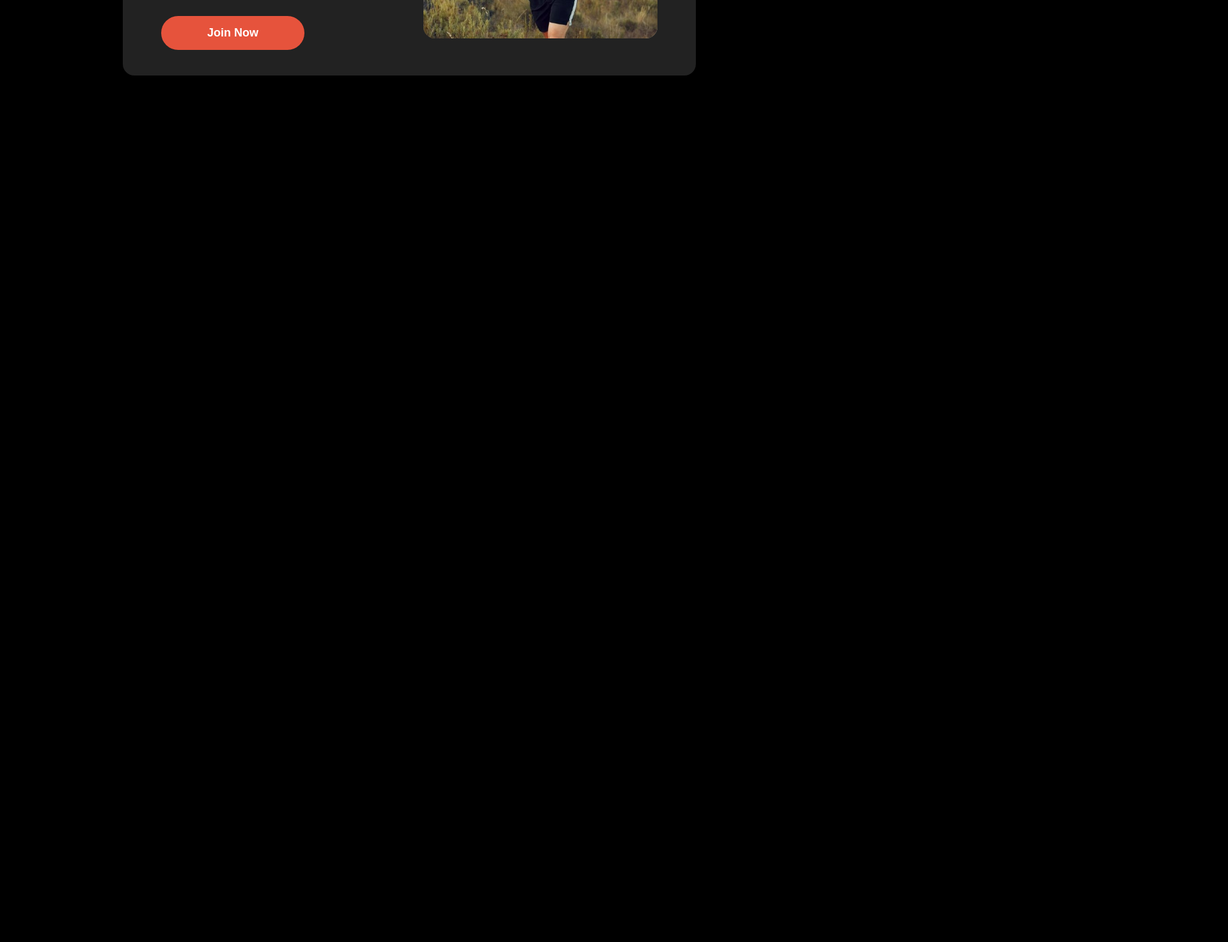
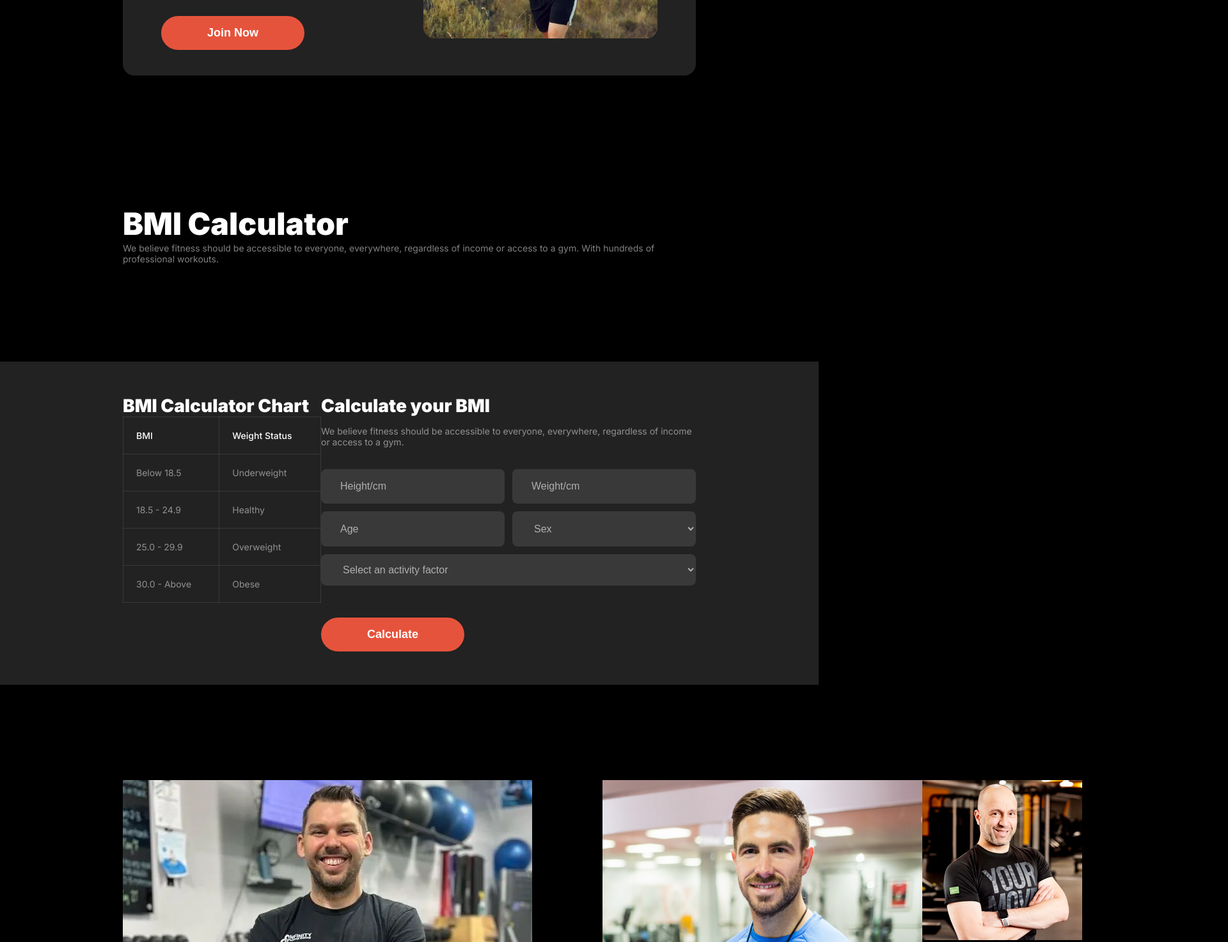
Before and after one commit to Al-Amin08/assignment-02, a plain HTML site: page index.html in a window 1280 px wide. Shown: the part 1779-3251 px from the top of the page at 64% size, 1920 px wide, since content can reach past the window. Before the commit the page ends 2047 px from the top, so only its background shows below. Drawn offline with Linux system fonts and the light colour scheme; a web font is replaced by a local one.

Commit message:
BMI part

```diff
--- a/index.html
+++ b/index.html
@@ -95,6 +95,92 @@
                 </div>
             </div>
         </section>
+
+        <!-- BMI Calculator -->
+
+        <section >
+            <div class="BMI-container BMI-section">
+                <div class="BMI">
+                    <h1 class="BMI-title">BMI Calculator</h1>
+                    <p class="detail">We believe fitness should be accessible to everyone, everywhere, regardless of income or access to a gym. With hundreds of professional workouts.</p>
+                </div>
+            </div>
+            <div class="BMI-calculate">
+                <div class="BMI-section">
+                   <div>
+                    <h2 class="BMI-h2">BMI Calculator Chart</h2>
+                    <div class="BMI-chart">
+                        <table  border="1px solid rgba(255, 255, 255, 0.1)">
+                            <tr>
+                                <th>BMI</th>
+                                <th>Weight Status</th>
+                            </tr>
+                            <tr>
+                                <td>Below 18.5</td>
+                                <td>Underweight</td>
+                            </tr>
+                            <tr>
+                                <td>18.5 - 24.9</td>
+                                <td>Healthy</td>
+                            </tr>
+                            <tr>
+                                <td>25.0 - 29.9</td>
+                                <td>Overweight</td>
+                            </tr>
+                            <tr>
+                                <td>30.0 - Above</td>
+                                <td> Obese</td>
+                            </tr>
+                        </table>
+                    </div>
+                   </div>
+                    <div class="BMI-input-section">
+                        <div>
+                            <h2 class="BMI-h2">Calculate your BMI</h2>
+                            <p class="BMI-p detail">We believe fitness should be accessible to everyone, everywhere, regardless of income or access to a gym. </p>
+                        </div>
+                        <div class="BMI-input-option">
+                            <input type="text" placeholder="Height/cm">
+                            <input type="text" placeholder="Weight/cm">
+                            <input type="text" placeholder="Age">
+                            <select name="" id="">
+                                <option value="">Sex</option>
+                            </select>
+                            <select name="" id="factor">
+                                <option value="">Select an activity factor</option>
+                            </select>
+                        </div>
+                        <button class="btn-primary banner-btn" style="margin-top: 50px;">Calculate</button>
+                    </div>
+                </div>
+
+
+            </div>
+
+
+        </section>
+
+        <!-- Meet our team -->
+        <section>
+            <div class="team-container">
+                <div class="meet-team">
+
+                    <h1 class="team-title">Meet Our</h1>
+                    <p class="team-detail">We believe fitness should be accessible to everyone, everywhere, regardless of income or access to a gym.</p>
+
+                </div>
+                <div class="team-img-container">
+                    <div class="team-img">
+                        <img src="images/trainer1.png" alt="">
+                        <img src="images/trainer2.png" alt="">
+                        <img src="images/trainer3.png" alt="">
+                        <img src="images/trainer4.png" alt="">
+                        <img src="images/trainer5.png" alt="">
+                        <img src="images/trainer6.png" alt="">
+                    </div>
+                </div>
+            </div>
+        </section>
     </main>
     <footer>
 
--- a/style.css
+++ b/style.css
@@ -271,3 +271,115 @@ header{
     width: 70%;
     /* margin: 0 auto; */
 }
+
+/* BMI calculation */
+
+/* chart */
+.BMI-section{
+    width: 70%;
+    margin: 100px auto;
+}
+.BMI-chart th{
+    font-weight: 500;
+    color: white;
+}
+table{
+   color: rgba(255, 255, 255, 0.5);
+   font-size: .875rem;
+   border-collapse: collapse;
+   text-align: center;
+   border:1px solid rgba(255, 255, 255, 0.1);
+   width: 310px;
+
+}
+
+th, td {
+    padding: 20px;
+    text-align: left;
+}
+
+/* BMI-title */
+.BMI{
+    /* text-align: center; */
+}
+.BMI-title{
+    font-size: 3rem;
+    font-weight: 900;
+    color: rgb(255, 255, 255);
+}
+.detail{
+    color: rgba(255, 255, 255, 0.5);
+    font-size: .875rem;
+
+}
+.BMI-calculate{
+    background-color: rgb(34, 34, 34);
+    /* width: 100%; */
+}
+
+.BMI-h2{
+    font-size: 1.75rem;
+    font-weight: 900;
+    color: white;
+}
+
+
+
+/* BMi calculate */
+
+.BMI-p{
+    margin-top: 14px ;
+    margin-bottom: 34px;
+}
+.BMI-input-option{
+
+    display: grid;
+    grid-template-columns: repeat(2,1fr);
+    gap: 12px;
+    /* font-size: 1rem; */
+
+}
+select,input{
+
+    color: rgba(255, 255, 255, 0.6);
+    font-size: 1rem;
+
+}
+input::placeholder{
+    color: rgba(255, 255, 255, 0.6);
+
+}
+.BMI-input-option input,select{
+    border-radius: 8px;
+    background: rgba(255, 255, 255, 0.1);
+    border: none;
+    padding: 18px 30px;
+}
+
+#factor{
+    padding: 15px 30px;
+    grid-column: span 2;
+}
+
+.p{
+    color: rgba(255, 255, 255, 0.5);
+    font-size: .875rem;
+}
+
+.BMI-section{
+    display: flex;
+    justify-content: space-between;
+    padding: 52px 190px;
+}
+
+
+/* our team */
+.team-container{
+    width: 70%;
+    margin: 100px auto;
+}
+.team-img{
+    /* width: 20% */
+    display: grid;
+    grid-template-columns: repeat(3,1fr);
+}
```
